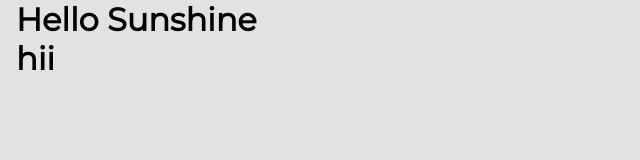
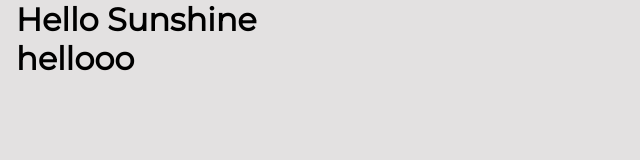
Before and after one commit to srushti0415/Web-Development-Course, a React (Vite) app in the folder Section 36/Keeper App Project/293-keeper-app-part-1-challenge/: page / in a window 1280 px wide. Shown: the top 160 px of the page, without its empty margins (0-640 px from the left). Built offline with nearby package versions, Linux system fonts and the light colour scheme; a web font is replaced by a local one.

Commit message:
Done with section 36

```diff
--- a/Section 36/Keeper App Project/293-keeper-app-part-1-challenge/public/App.jsx
+++ b/Section 36/Keeper App Project/293-keeper-app-part-1-challenge/public/App.jsx
@@ -2,7 +2,7 @@ import React from "react";
 
 function App() {
     return <div>
-        <h1>hii</h1>
+        <h1>hellooo</h1>
     </div>
 }
 
```
